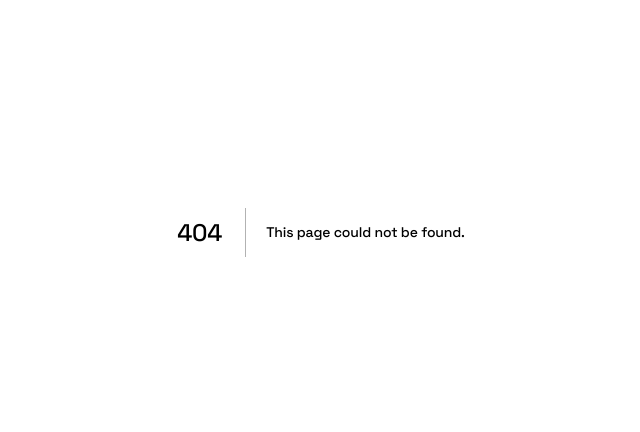
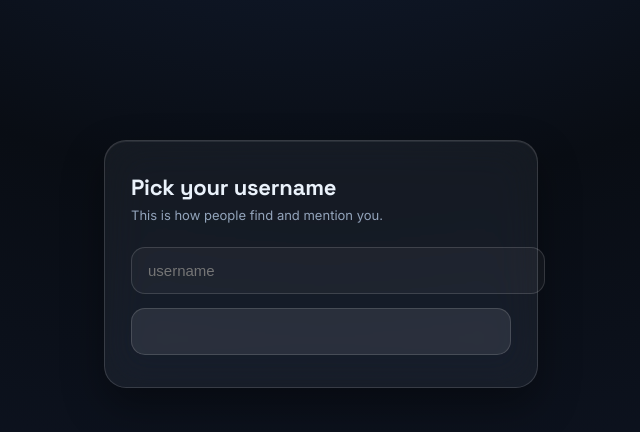
Before and after one commit to angelpriya7808-arch/lumen-app, a Next.js app: page /profile-setup in a window 1280 px wide. Before the commit this address had no page. Shown: the part 168-600 px from the top of the page, without its empty margins (319-959 px from the left). Built offline with nearby package versions, Linux system fonts and the light colour scheme; no server answers.

Commit message:
Create page.tsx

```diff
--- /dev/null
+++ b/app/profile-setup/page.tsx
@@ -0,0 +1,115 @@
+'use client';
+
+import { useState } from 'react';
+import { useRouter } from 'next/navigation';
+import { createClient } from '../../lib/supabaseClient';
+
+export default function ProfileSetupPage() {
+  const supabase = createClient();
+  const router = useRouter();
+  const [username, setUsername] = useState('');
+  const [error, setError] = useState<string | null>(null);
+  const [saving, setSaving] = useState(false);
+
+  async function handleSave() {
+    setError(null);
+    const clean = username.trim().toLowerCase();
+    if (clean.length < 3) {
+      setError('Username needs to be at least 3 characters.');
+      return;
+    }
+
+    setSaving(true);
+    const { data: auth } = await supabase.auth.getUser();
+    if (!auth?.user) {
+      setError('Session expired — please sign in again.');
+      setSaving(false);
+      return;
+    }
+
+    const { error: upsertError } = await supabase.from('profiles').upsert({
+      id: auth.user.id,
+      username: clean,
+      full_name: auth.user.user_metadata?.full_name ?? null,
+      avatar_url: auth.user.user_metadata?.avatar_url ?? null,
+    });
+
+    setSaving(false);
+    if (upsertError) {
+      setError(
+        upsertError.code === '23505'
+          ? 'That username is taken — try another.'
+          : 'Something went wrong — try again.'
+      );
+      return;
+    }
+
+    router.push('/feed');
+  }
+
+  return (
+    <main
+      style={{
+        minHeight: '100dvh',
+        display: 'flex',
+        alignItems: 'center',
+        justifyContent: 'center',
+        padding: '24px',
+      }}
+    >
+      <div
+        className="glass-panel"
+        style={{ width: '100%', maxWidth: '380px', padding: '32px 26px' }}
+      >
+        <h1 className="brand" style={{ fontSize: '22px', margin: '0 0 6px' }}>
+          Pick your username
+        </h1>
+        <p style={{ color: 'var(--ink-dim)', fontSize: '13px', margin: '0 0 24px' }}>
+          This is how people find and mention you.
+        </p>
+
+        <input
+          value={username}
+          onChange={(e) => setUsername(e.target.value)}
+          placeholder="username"
+          autoCapitalize="none"
+          style={{
+            width: '100%',
+            padding: '14px 16px',
+            borderRadius: '14px',
+            border: '1px solid var(--glass-edge)',
+            background: 'rgba(255,255,255,0.04)',
+            color: 'var(--ink)',
+            fontSize: '15px',
+            marginBottom: '14px',
+          }}
+        />
+
+        {error && (
+          <p style={{ color: 'var(--danger)', fontSize: '13px', marginBottom: '14px' }}>
+            {error}
+          </p>
+        )}
+
+        <button
+          onClick={handleSave}
+          disabled={saving}
+          className="aurora-text"
+          style={{
+            width: '100%',
+            padding: '14px',
+            borderRadius: '14px',
+            border: '1px solid var(--glass-edge)',
+            background: 'var(--glass-strong)',
+            fontWeight: 600,
+            fontSize: '15px',
+            cursor: saving ? 'default' : 'pointer',
+            opacity: saving ? 0.6 : 1,
+          }}
+        >
+          {saving ? 'Saving…' : 'Continue'}
+        </button>
+      </div>
+    </main>
+  );
+}
```
